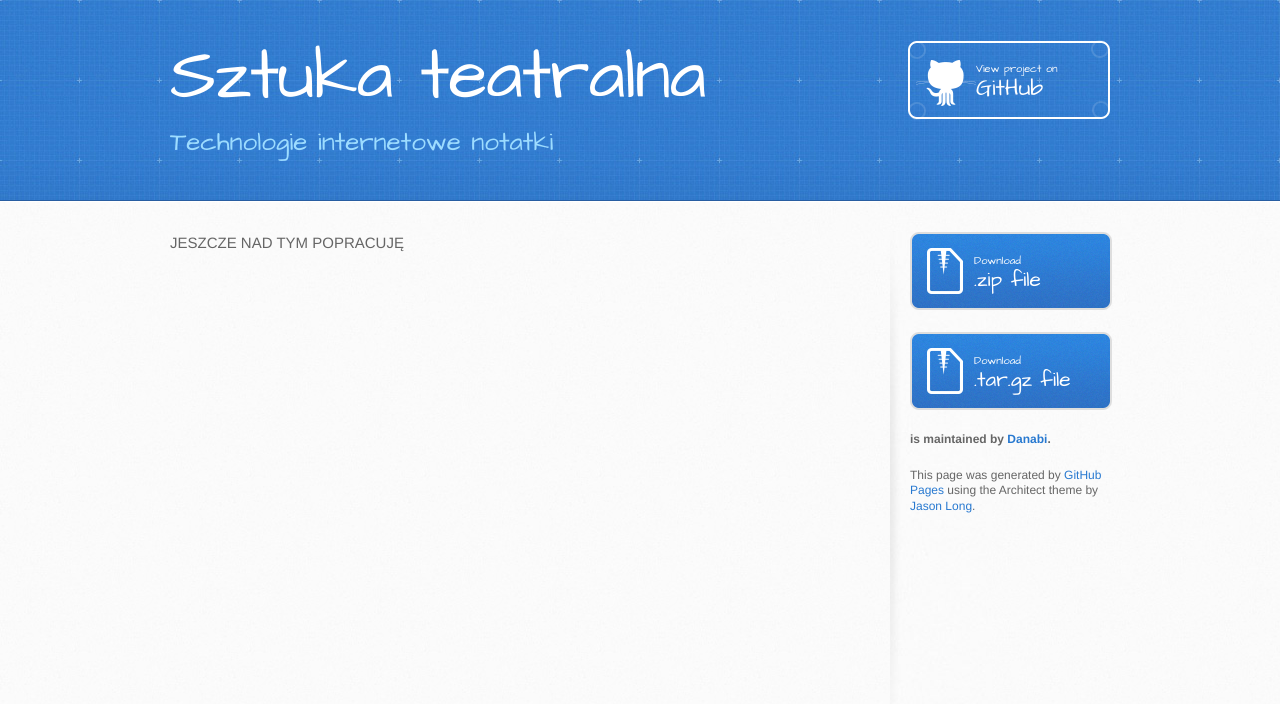
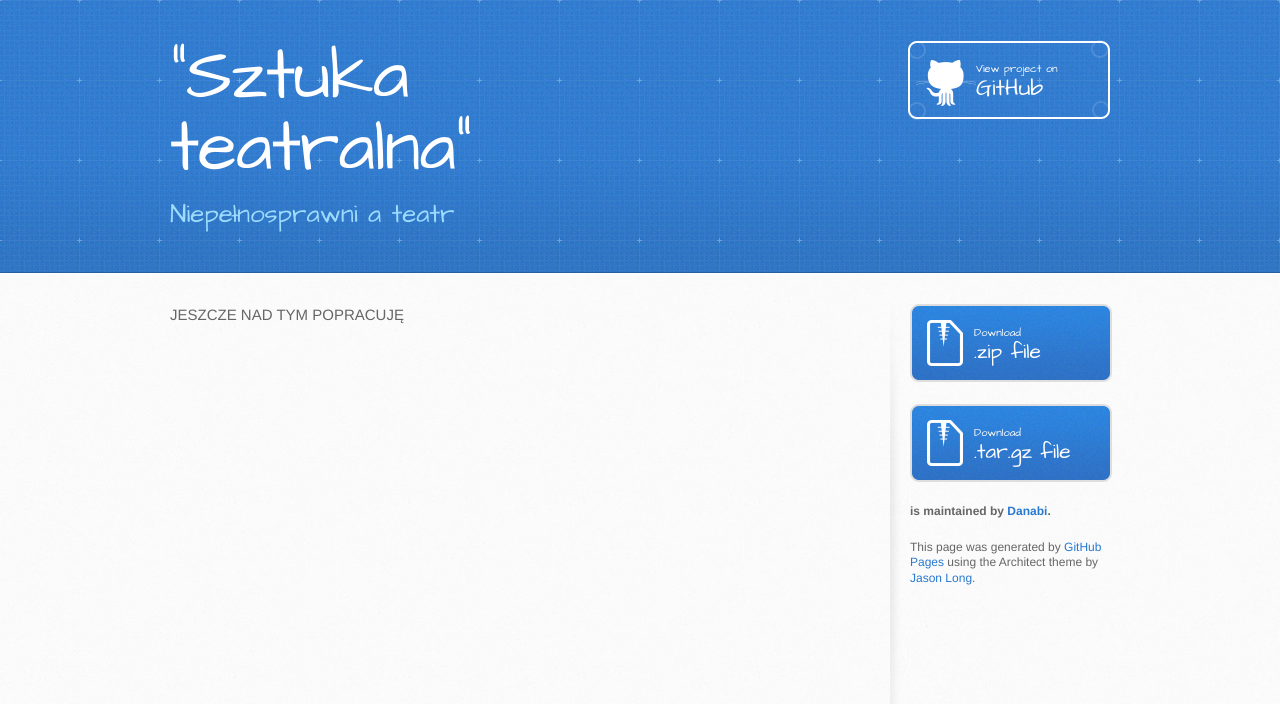
Before and after one commit to Danabi/ti, a plain HTML site: page index.html in a window 1280 px wide. Drawn offline with Linux system fonts and the light colour scheme.

Commit message:
Create gh-pages branch via GitHub

```diff
--- a/index.html
+++ b/index.html
@@ -13,14 +13,14 @@
     <script src="//html5shiv.googlecode.com/svn/trunk/html5.js"></script>
     <![endif]-->
 
-    <title>PSPI Technologie internetowe by Danabi</title>
+    <title>&quot;Sztuka teatralna&quot; by Danabi</title>
   </head>
 
   <body>
     <header>
       <div class="inner">
-        <h1>Sztuka teatralna</h1>
-        <h2>Technologie internetowe notatki</h2>
+        <h1>&quot;Sztuka teatralna&quot;</h1>
+        <h2>Niepełnosprawni a teatr</h2>
         <a href="https://github.com/Danabi/ti" class="button"><small>View project on</small>GitHub</a>
       </div>
     </header>
--- a/params.json
+++ b/params.json
@@ -1 +1 @@
-{"name":"PSPI Technologie internetowe","tagline":"Technologie internetowe notatki","body":"\r\nJESZCZE NAD TYM POPRACUJĘ\r\n","google":"","note":"Don't delete this file! It's used internally to help with page regeneration."}
+{"name":"\"Sztuka teatralna\"","tagline":"Niepełnosprawni a teatr","body":"JESZCZE NAD TYM POPRACUJĘ\r\n","google":"","note":"Don't delete this file! It's used internally to help with page regeneration."}
```
